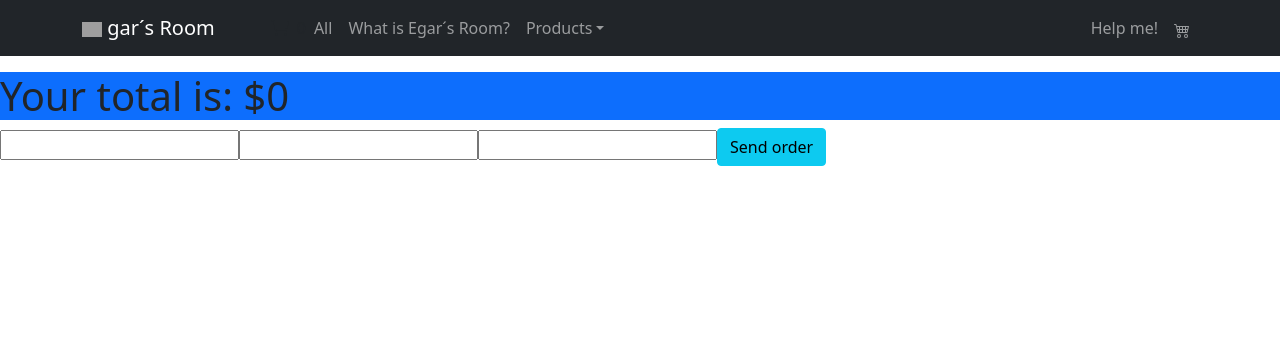
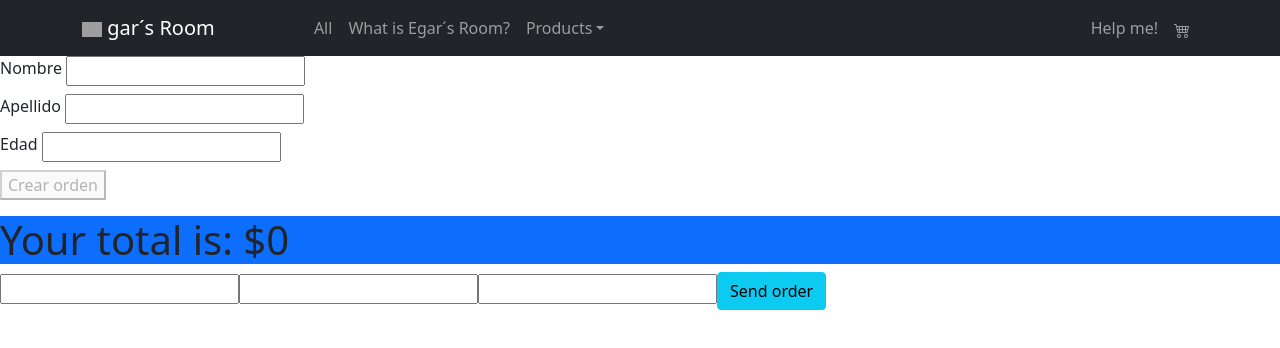
Before and after one commit to diego1garcia/cra_node_1, a React (Create React App) app: page /Cart in a window 1280 px wide. Shown: the top 348 px of the page. Built offline with nearby package versions, Linux system fonts and the light colour scheme; grey boxes are pictures that could not be loaded.

Commit message:
entrega final

```diff
--- a/src/App.js
+++ b/src/App.js
@@ -6,6 +6,7 @@ import ItemDetailContainer from './components/ItemList/ItemDetailContainer';
 import {BrowserRouter, Routes, Route, Link} from "react-router-dom";
 import CartContext from "./components/Cart/CartContext";
 import Cart from './components/ItemList/Cart';
+import ImprovableComp from './components/ImprobableComp/ImprobableComp';
 
 
 function App() {
@@ -16,7 +17,9 @@ function App() {
       <CartContext>
       <BrowserRouter>
       <NavBar/>
+      <ImprovableComp/>
       <Routes>
+
       <Route index ="/" element={<ItemListContainer/>}/>
         <Route path="/category/:name" element={<ItemListContainer/>}/>
         <Route path="/Cart" element={<Cart/>}/>
--- /dev/null
+++ b/src/components/ImprobableComp/ImprobableComp.jsx
@@ -0,0 +1,30 @@
+import React, { useState } from "react";
+import Input from "./Imput";
+
+export default function ImprovableComp() {
+  const [userData, setUserData] = useState({});
+  const handleChange = ({ target }) => {
+    setUserData((prevState) => ({ ...prevState, [target.name]: target.value }));
+  };
+
+  function onSubmit(e) {
+    e.preventDefault();
+    console.log(
+      `Your name is ${userData.name} ${userData.surname} and you have ${userData.age}`
+    );
+  }
+
+  return (
+    <form onSubmit={onSubmit}>
+      <Input label={"Nombre"} name="name" handleChange={handleChange} />
+      <Input label={"Apellido"} name="surname" handleChange={handleChange} />
+      <Input label={"Edad"} name="age" handleChange={handleChange} />
+      <button
+        disabled={!(userData.name && userData.surname && userData.age)}
+        type="submit"
+      >
+        Crear orden
+      </button>
+    </form>
+  );
+}
--- /dev/null
+++ b/src/components/ImprobableComp/Imput.jsx
@@ -0,0 +1,11 @@
+
+const Input = ({ label, name, handleChange }) => {
+    return (
+      <div style={{ display: "flex", marginBottom: 8 }}>
+        <label style={{ marginRight: 4 }}>{label}</label>
+        <input name={name} type="text" onChange={handleChange} />
+      </div>
+    );
+  };
+
+  export default Input;
--- a/src/components/ItemList/Cart.jsx
+++ b/src/components/ItemList/Cart.jsx
@@ -18,28 +18,28 @@ const Cart = () => {
 
   useEffect(() => {
     let total = 0;
-    cartItems.forEach(({ item, quantity }) => {
-      total += parseInt(item.price) * quantity;
+    cartItems.forEach(({ items, quantity }) => {
+      total += parseInt(items.price) * quantity;
     });
     setTotalPrice(total);
   }, [cartItems]);
   return (
     <>
       <ul>
-        {cartItems.map(({ item, quantity }) => (
+        {cartItems.map(({ items, quantity }) => (
           <>
-            <div key={item.id} className="card" style={{ width: "20rem" }}>
+            <div key={items.id} className="card" style={{ width: "20rem" }}>
               <img
                 className="card-img-top"
-                src={item.pictureUrl}
+                src={items.pictureUrl}
                 alt="Card image cap"
               />
               <div className="card-body d-flex flex-column justify-content-center">
-                <h5 className="card-title">{item.title}</h5>
-                <p className="card-text">{`${item.stock} units available!`}</p>
+                <h5 className="card-title">{items.title}</h5>
+                <p className="card-text">{`${items.stock} units available!`}</p>
                 <p className="card-text">{`$${
-                  ((item.price * item.discount) / 100) * quantity
-                } | with a ${item.discount}% discount!`}</p>
+                  ((items.price * items.discount) / 100) * quantity
+                } | with a ${items.discount}% discount!`}</p>
               </div>
             </div>
           </>
--- a/src/components/ItemList/ItemListContainer.jsx
+++ b/src/components/ItemList/ItemListContainer.jsx
@@ -12,39 +12,13 @@ const ItemListContainer = () => {
   const { name } = useParams();
   const [items, setItems] = useState ([]);
   const [loading, setLoading] = useState(true);
-//   const promise = new Promise ((resolve) => {
-//     setTimeout(() => resolve(data), 3000)
-//   });
+  const promise = new Promise((resolve) => {
+    setTimeout(() => resolve(data), 2020);
+  });
 
-//   const getItem = ()=> {
-//     promise.then((res) =>{
-//      const products = res;
-//      if (name) {
-//        setItems(products.filter((product) => product.category == name))
-//      }else {
-//       setItems(products);
-//      }
-//       setLoading(false);
-//   })
-// };
 
   useEffect (() => {
-    //   const db = getFirestore();
-    //   const docRef = doc(db, "items", "1");
-    //   getDoc(docRef).then((snapshot) => {
-    //    const data = {id: snapshot.id, ...snapshot.data()};
 
-
-    // });
-
-    // const db =getFirestore();
-    // const itemsCollection = collection(db, "items");
-    // getDocs(itemsCollection).then ((snapshot) => {
-    //   const data = snapshot.docs.map( (doc) => (
-    //     {id: doc.id,
-    //     ...doc.data()}));
-    //     console.log(data);
-    // });
 
     setLoading(true);
     const db = getFirestore();
```
